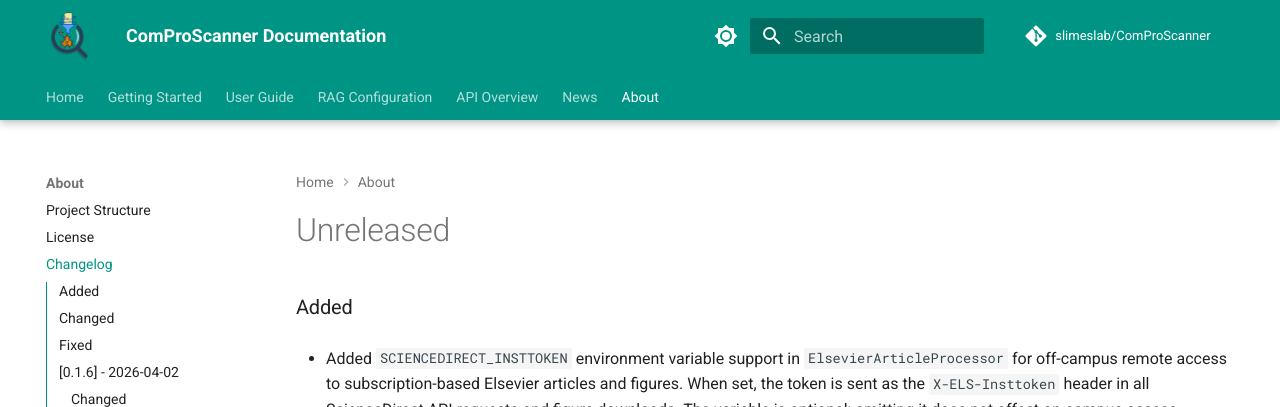
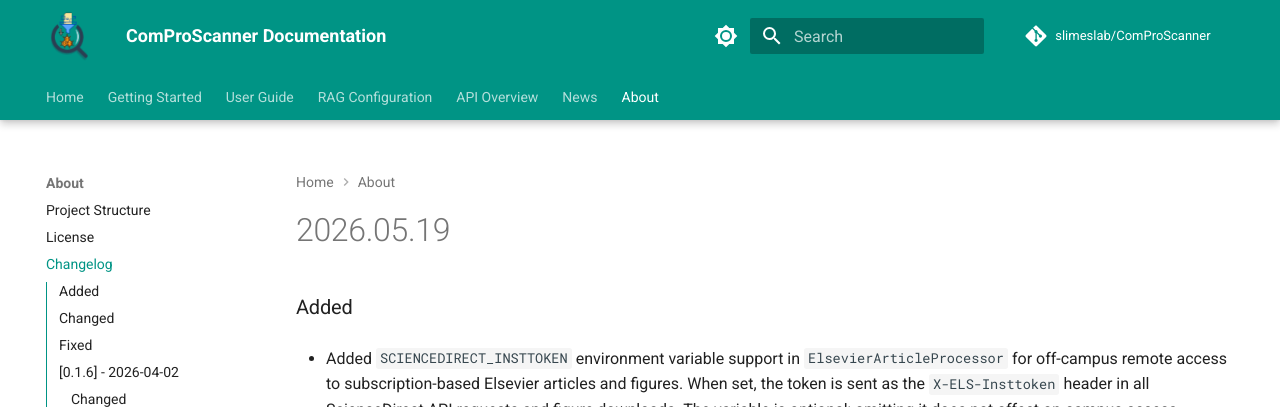
Before and after one commit to slimeslab/ComProScanner, an MkDocs documentation site: the page built from docs/about/changelog.md, in a window 1280 px wide and 900 px high. Shown: the top 407 px of the window. Built offline with MkDocs 1.6.1 and Material for MkDocs 9.7.7, drawn with Linux system fonts in a browser that asks for light colours; comment, search, counter and statistics services are not loaded; the version menu is left out.

Commit message:
chore: bump version to 2026.05.19

```diff
--- a/docs/about/changelog.md
+++ b/docs/about/changelog.md
@@ -1,4 +1,4 @@
-# Unreleased
+# 2026.05.19
 
 ### Added
 
--- a/pyproject.toml
+++ b/pyproject.toml
@@ -4,7 +4,7 @@
 
 [project]
 name = "comproscanner"
-version = "0.1.6"
+version = "2026.05.19"
 description = "Multi-agent system for extracting and processing structured composition-property data from scientific literature"
 readme = "README.md"
 authors = [{ name = "Aritra Roy", email = "contact@aritraroy.live" }]
@@ -41,6 +41,7 @@
     "Operating System :: OS Independent",
     "Programming Language :: Python :: 3",
     "Programming Language :: Python :: 3.12",
+    "Programming Language :: Python :: 3.13",
     "Topic :: Scientific/Engineering",
     "Topic :: Scientific/Engineering :: Chemistry",
     "Topic :: Scientific/Engineering :: Physics",
```
Also changed, not shown: CHANGELOG.md (+1 -1 lines).
